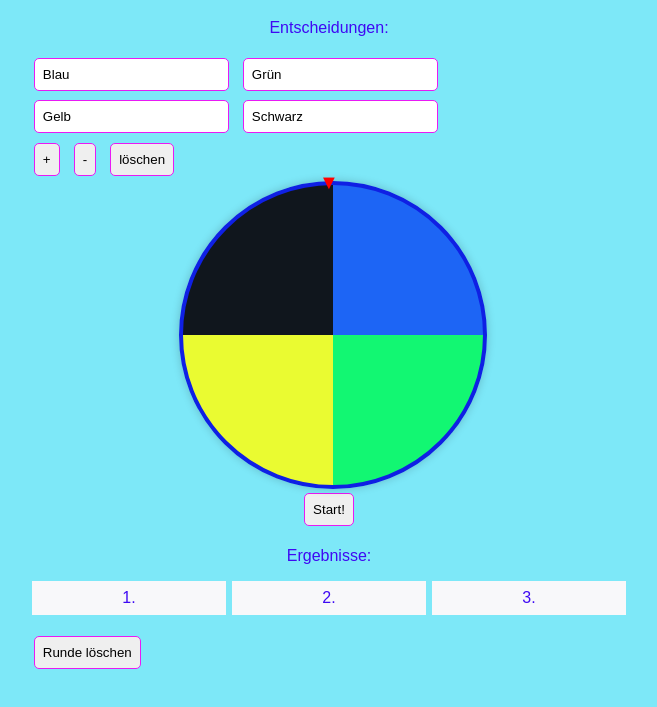
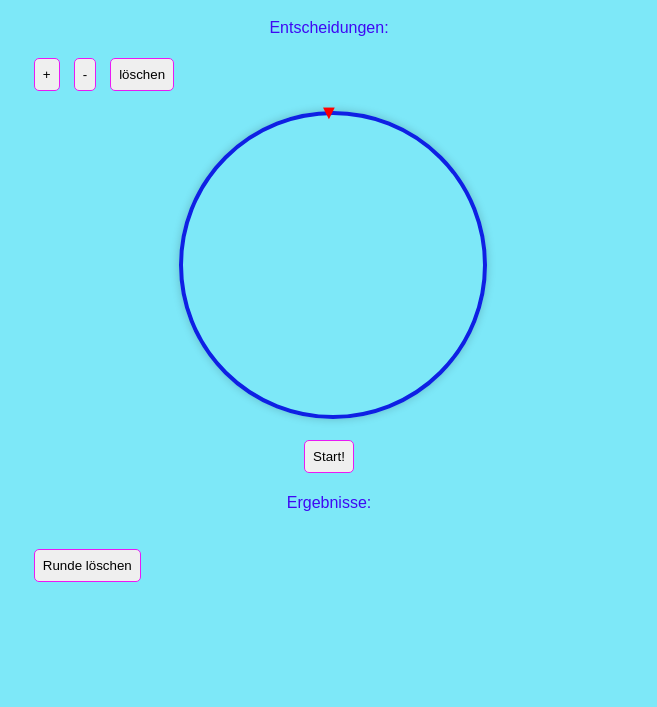
Before and after one commit to talia-kolk/Webentwicklung, a website: page Web.drehrad.html/public/webdrehrad.html in a window 1280 px wide. Shown: the part 77-784 px from the top of the page, without its empty margins (311-968 px from the left). Drawn offline with Linux system fonts and the light colour scheme.

Commit message:
neues drehrad wieder

```diff
--- a/Web.drehrad.html/public/webdrehrad.css
+++ b/Web.drehrad.html/public/webdrehrad.css
@@ -23,20 +23,9 @@
   margin: 1rem auto;
   border: 4px solid #0f20e4;
   border-radius: 50%;
-
-      position: relative;
   width: 300px;
   height: 300px;
-      margin: auto;
-      border-radius: 50%;
-      background: conic-gradient(
-        #1d65f5 0% 25%,     /* Blau */
-        #12f772 25% 50%,    /* Grün */
-        #eafb31 50% 75%,    /* Gelb */
-        #10161d 75% 100%    /* Schwarz */
-      );
   box-shadow: 0 0 10px rgba(0,0,0,0.2);
-
 }
 
 .center {
@@ -45,6 +34,7 @@
 
 .results {
   display: flex;
+  flex-wrap: wrap;
   justify-content: space-around;
   margin: 1rem 0;
 }
@@ -52,10 +42,13 @@
 .results div {
   background: #f8f8fa;
   padding: .5rem;
-    flex: 1;
+  flex: 1 0 30%;
   text-align: center;
-    margin: 0 .2rem;
+  margin: 0 .2rem .5rem;
+  border: 1px solid #ccc;
+  border-radius: 5px;
 }
+
 .rad-wrapper {
   position: relative;
   width: 300px;
--- a/Web.drehrad.html/public/webdrehrad.html
+++ b/Web.drehrad.html/public/webdrehrad.html
@@ -1,10 +1,10 @@
 <!DOCTYPE html>
 <html lang="de">
 <head>
-  <meta charset="UTF-8">
-  <meta name="viewport" content="width=device-width, initial-scale=1.0">
+  <meta charset="UTF-8" />
+  <meta name="viewport" content="width=device-width, initial-scale=1.0"/>
   <title>Lass das Glücksrad entscheiden</title>
-  <link rel="stylesheet" href="webdrehrad.css">
+  <link rel="stylesheet" href="webdrehrad.css" />
   <script src="webdrehrad.js" defer></script>
 </head>
 <body>
@@ -12,12 +12,7 @@
 
   <section>
     <p>Entscheidungen:</p>
-    <div id="optionList">
-      <input type="text" value="Blau">
-      <input type="text" value="Grün">
-      <input type="text" value="Gelb">
-      <input type="text" value="Schwarz">
-    </div>
+    <div id="optionList"></div>
     <button>+</button>
     <button>-</button>
     <button>löschen</button>
@@ -33,9 +28,7 @@
 
   <section>
     <p>Ergebnisse:</p>
-    <div class="results">
-      <div>1.</div><div>2.</div><div>3.</div>
-    </div>
+    <div class="results"></div>
     <button>Runde löschen</button>
   </section>
 </body>
--- a/Web.drehrad.html/public/webdrehrad.js
+++ b/Web.drehrad.html/public/webdrehrad.js
@@ -20,7 +20,7 @@ fetch("/api/options")
     draw();
   });
 
-
+  let results = JSON.parse(localStorage.getItem("drehradErgebnisse")) || [], segmente = [];
 const getOptions = () => [...inputBox.querySelectorAll("input")].map(i => i.value || "Leer");
 
 function draw() {
```
Also changed, not shown: 3 other files. Lines whose indentation alone changed are shown as unchanged.
